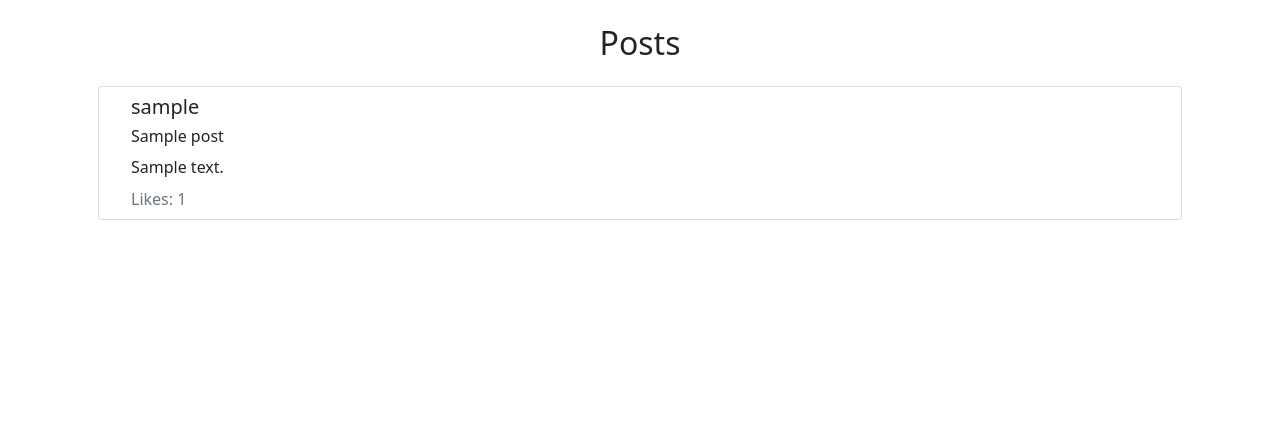
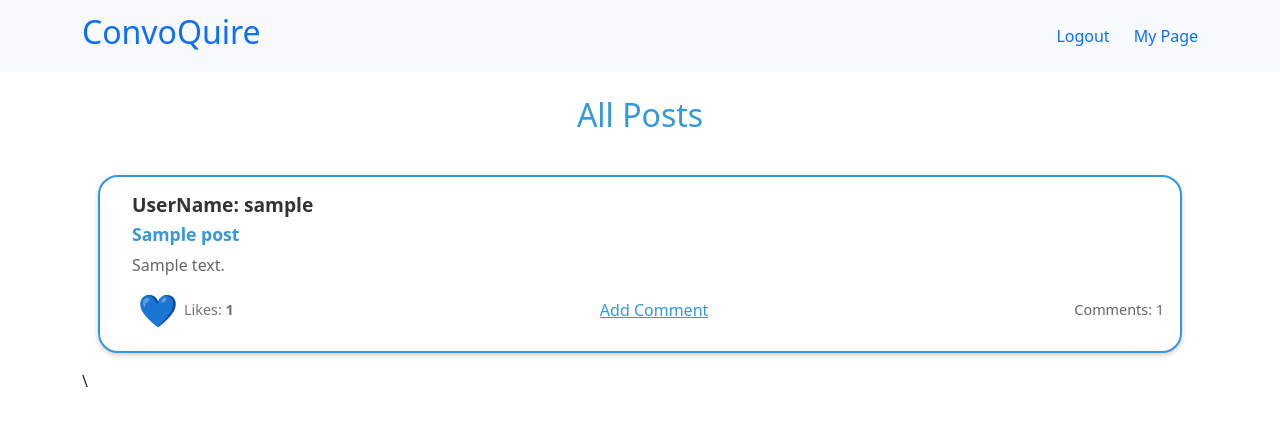
Before and after one commit to saitr/ConvoQuire, a Django app: page /all_posts/ in a window 1280 px wide. Shown: the top 426 px of the page. Run offline with Django 4.2, Linux system fonts and the light colour scheme; tables that the repository leaves empty hold one stand-in row (values such as "Sample post"); some libraries are stand-ins or nearby versions.

Commit message:
pushing the final product

```diff
--- a/quora_app/models.py
+++ b/quora_app/models.py
@@ -27,6 +27,7 @@ class Post(models.Model):
 
 class Comment(models.Model):
     post = models.ForeignKey(Post,on_delete=models.CASCADE)
+    user = models.ForeignKey(User,on_delete=models.CASCADE)
     comment = models.CharField(max_length=10000)
 
     class Meta:
--- a/quora_app/question_views.py
+++ b/quora_app/question_views.py
@@ -1,5 +1,10 @@
 from django.shortcuts import render, redirect
 from .forms import *
+from django.urls import reverse
+from django.http import HttpResponseRedirect
+from django.http import JsonResponse
+from django.views.decorators.http import require_POST
+from django.views.decorators.csrf import csrf_exempt
 
 def home(request):
     if request.method == 'POST':
@@ -25,14 +30,53 @@ def home(request):
 
 
 
-# def individual_posts(request):
-#     user = request.user
-#     user_posts = Post.objects.filter(user=user)
 
-#     return render(request, 'home.html', {'user_posts': user_posts})
 
 
 def all_posts(request):
-    # user = request.user
+
     all_posts = Post.objects.all()
     return render(request,'all_posts.html',{'all_posts':all_posts})
+
+def post_detail(request, post_id):
+    post = Post.objects.get(pk=post_id)
+    comments = Comment.objects.filter(post=post)
+    return render(request, 'all_posts.html', {'post': post, 'comments': comments})
+
+
+def add_comment(request, post_id):
+    post = Post.objects.get(pk=post_id)
+
+    if request.method == 'POST':
+        comment_text = request.POST.get('comment')
+        if comment_text:
+            comment = Comment(
+                post=post,
+                user=request.user,
+                comment=comment_text
+            )
+            comment.save()
+
+    return HttpResponseRedirect(reverse('all_posts'))
+
+
+
+@csrf_exempt
+@require_POST
+def like_post(request,post_id):
+    post_id = request.POST.get('post_id')
+
+    # Retrieve the post based on the post_id
+    post = Post.objects.get(pk=post_id)
+
+    # Increment the like count for the post
+    post.likes += 1
+
+    # Save the changes to the post
+    post.save()
+
+    # Return a JSON response with the new like count
+    response_data = {
+        'like_count': post.likes,
+    }
+    return JsonResponse(response_data)
--- a/quora_app/urls.py
+++ b/quora_app/urls.py
@@ -7,6 +7,9 @@ urlpatterns = [
     path('signin/',signin,name='signin'),  ####### Signin url
     path('logout/',logout_user,name='logout'),  ### logout url
     path('home/',home,name='home'),
-    path('all_posts/',all_posts,name='all_posts')
+    path('all_posts/',all_posts,name='all_posts'),
+    path('post_detail/<int:post_id>/', post_detail, name='post_detail'),
+    path('add_comment/<int:post_id>/', add_comment, name='add_comment'),
+    path('like_post/<int:post_id>/', like_post, name='like_post'),
     # path('individual_posts/', individual_posts, name='individual_posts'),
 ]
--- /dev/null
+++ b/static/js/custom.js
@@ -0,0 +1,22 @@
+$(document).ready(function() {
+    $('.like-button').click(function() {
+        const button = $(this);
+        const postId = button.data('post-id');
+        const likeUrl = button.data('like-url');
+
+        $.ajax({
+            type: 'POST',
+            url: likeUrl,
+            data: {
+                'post_id': postId,
+            },
+            success: function(data) {
+                // Update the like count for this specific post
+                button.closest('.list-group-item').find('.like-count').html(data.like_count);
+            },
+            error: function() {
+                console.log('Error occurred during the like operation.');
+            }
+        });
+    });
+});
--- a/templates/all_posts.html
+++ b/templates/all_posts.html
@@ -1,28 +1,73 @@
 {% extends 'layout.html' %}
 
 {% block content %}
+{%include 'header.html' %}
+
 <div class="container mt-4">
-    <h2 class="text-center">Posts</h2>
+    <h2 class="text-center mb-4" style="font-size: 2rem; color: #3498db;">All Posts</h2>
     <ul class="list-group">
         {% for post in all_posts %}
-            <li class="list-group-item m-3" >
-                <div class="d-flex align-items-start">
-                    <!-- <div class="flex-shrink-0">
-                        <img src="{{ post.user.profile_picture.url }}" alt="{{ post.user.username }}" class="rounded-circle" width="40">
-                    </div> -->
+            <li class="list-group-item m-3 p-3" style="border: 2px solid #3498db; border-radius: 20px; box-shadow: 0 2px 5px rgba(0, 0, 0, 0.2);">
+                <div class="d-flex align-items-start flex-wrap">
                     <div class="flex-grow-1 ms-3">
-                        <h5 class="mb-2">{{ post.user.username }}</h5>
-                        <h6 class="mb-2">{{ post.heading }}</h6>
-                        <p class="mb-2">{{ post.description }}</p>
-                        <div class="d-flex justify-content-between">
-                            <span class="text-muted">Likes: {{ post.likes }}</span>
+                        <h5 class="mb-2" style="font-weight: bold; font-size: 1.2rem; color: #333;">UserName: {{ post.user.username }}</h5>
+                        <h6 class="mb-2" style="font-weight: bold; font-size: 1.1rem; color: #3498db;">{{ post.heading }}</h6>
+                        <p class="mb-2" style="font-size: 1rem; color: #666;">{{ post.description }}</p>
+                        <div class="d-flex justify-content-between align-items-center">
+                            <div class="d-flex justify-content-between align-items-center">
+                                <button class="like-button" data-post-id="{{ post.id }}" data-like-url="{% url 'like_post' post.id %}" style="background-color: transparent; border: none; cursor: pointer; font-size: 2rem; color: red;">💙</button>
+                                <span class="text-muted" style="font-size: 0.9rem;">Likes: <span class="like-count" style="font-weight: bold;">{{ post.likes }}</span></span>
+                            </div>
+                            <input type="hidden" id="like-status-{{ post.id }}" value="{{ post.liked }}">
+
+                            <a href="#commentModal{{ post.id }}" data-bs-toggle="modal" style="font-size: 1rem; color: #3498db;">Add Comment</a>
+                            <span style="font-size: 0.9rem; color: #666;">Comments: {{ post.comment_set.count }}</span>
                         </div>
                     </div>
                 </div>
             </li>
+
+            \
+            <div class="modal fade" id="commentModal{{ post.id }}" tabindex="-1" role="dialog" aria-labelledby="commentModalLabel{{ post.id }}" aria-hidden="true">
+                <div class="modal-dialog modal-dialog-centered" role="document">
+                    <div class="modal-content" style="border-radius: 20px; box-shadow: 0 2px 5px rgba(0, 0, 0, 0.2);">
+                        <div class="modal-header" style="background-color: #3498db; color: #fff; border-radius: 20px 20px 0 0;">
+                            <h5 class="modal-title" id="commentModalLabel{{ post.id }}">Add a Comment</h5>
+                            <button type="button" class="close" data-bs-dismiss="modal" aria-label="Close" style="background-color: #d9534f; border: 1px solid #d43f3a; padding: 6px 10px; color: #fff; border-radius: 50%;">
+                                <span aria-hidden="true">&times;</span>
+                            </button>
+                        </div>
+                        <div class="modal-body">
+                            <form method="post" action="{% url 'add_comment' post.id %}">
+                                {% csrf_token %}
+                                <div class="form-group">
+                                    <textarea name="comment" class="form-control" rows="3" placeholder="Add your comment" required></textarea>
+                                </div>
+                                <button type="submit" class="btn btn-primary mt-2">Submit Comment</button>
+                            </form>
+
+                            <!-- Comments Section within Modal -->
+                            <ul class="list-group">
+                                {% for comment in post.comment_set.all %}
+                                    <li class="list-group-item m-2">
+                                        <strong>UserName: {{ comment.user.username }}</strong><br>
+                                        {{ comment.comment }}
+                                    </li>
+                                {% empty %}
+                                    <li class="list-group-item m-2">No comments yet.</li>
+                                {% endfor %}
+                            </ul>
+                        </div>
+                        <div class="modal-footer" style="border-radius: 0 0 20px 20px;">
+                            <button type="button" class="btn btn-secondary" data-bs-dismiss="modal">Close</button>
+                        </div>
+                    </div>
+                </div>
+            </div>
         {% empty %}
             <li class="list-group-item">No posts found.</li>
         {% endfor %}
     </ul>
 </div>
+
 {% endblock %}
--- /dev/null
+++ b/templates/header.html
@@ -0,0 +1,50 @@
+
+{% extends 'layout.html' %}
+
+{% block content %}
+<!-- Navbar -->
+<nav class="navbar navbar-expand-lg navbar-light bg-light">
+    <div class="container">
+        <a class="navbar-brand" href="{% url 'home' %}">
+            <h2 style="color: #0d6efd;">ConvoQuire</h2>
+        </a>
+
+        <ul class="navbar-nav ml-auto">
+            <li class="nav-item">
+                <a class="nav-link" href="" style="color: #0d6efd;" data-toggle="modal" data-target="#logoutModal">Logout</a>
+            </li>
+            <li class="nav-item d-flex align-items-center">
+                <a class="nav-link" href="{% url 'home' %}">
+                    {% if request.resolver_match.url_name == 'home' %}
+                        <a href="{% url 'all_posts' %}" style="text-decoration:none; color: #0d6efd;">All Posts</a>
+                    {% else %}
+                        <a href="{% url 'home' %}" style="text-decoration: none;">My Page</a>
+                    {% endif %}
+                </a>
+            </li>
+        </ul>
+    </div>
+</nav>
+
+<!-- Logout Confirmation Modal -->
+<div class="modal fade" id="logoutModal" tabindex="-1" role="dialog" aria-labelledby="logoutModalLabel" aria-hidden="true">
+    <div class="modal-dialog modal-dialog-centered" role="document">
+        <div class="modal-content">
+            <div class="modal-header">
+                <h5 class="modal-title" id="logoutModalLabel">Logout Confirmation</h5>
+                <button type="button" class="close" data-dismiss="modal" aria-label="Close">
+                    <span aria-hidden="true">&times;</span>
+                </button>
+            </div>
+            <div class="modal-body">
+                <p>Are you sure you want to logout?</p>
+            </div>
+            <div class="modal-footer">
+                <button type="button" class="btn btn-secondary" data-dismiss="modal">Cancel</button>
+                <a href="{% url 'logout' %}" class="btn btn-danger">Logout</a>
+            </div>
+        </div>
+    </div>
+</div>
+
+{% endblock %}
--- a/templates/layout.html
+++ b/templates/layout.html
@@ -13,14 +13,21 @@
 </head>
 
 <body>
+
     {% block content %}{% endblock %}
 
+
     <!-- jquery links  -->
-    <script src="https://code.jquery.com/jquery-3.7.1.js"
-        integrity="sha256-eKhayi8LEQwp4NKxN+CfCh+3qOVUtJn3QNZ0TciWLP4=" crossorigin="anonymous"></script>
+    <script src="https://code.jquery.com/jquery-3.6.0.min.js"></script>
+
     <script src="https://cdn.jsdelivr.net/npm/bootstrap@5.0.2/dist/js/bootstrap.bundle.min.js"
         integrity="sha384-MrcW6ZMFYlzcLA8Nl+NtUVF0sA7MsXsP1UyJoMp4YLEuNSfAP+JcXn/tWtIaxVXM"
         crossorigin="anonymous"></script>
+        <!-- Add these links to your head section -->
+<script src="https://cdn.jsdelivr.net/npm/@popperjs/core@2.9.3/dist/umd/popper.min.js"></script>
+<script src="https://stackpath.bootstrapcdn.com/bootstrap/4.5.2/js/bootstrap.min.js"></script>
+
+    <script src="{%static 'js/custom.js'%}"></script>
 </body>
 
 </html>
```
Also changed, not shown: templates/home.html (+39 -10 lines), quora_app/migrations/0005_comment_user.py (added).
